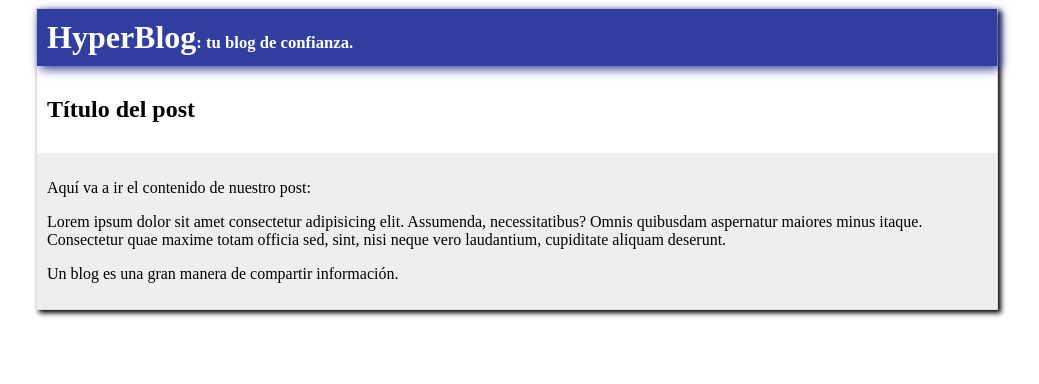
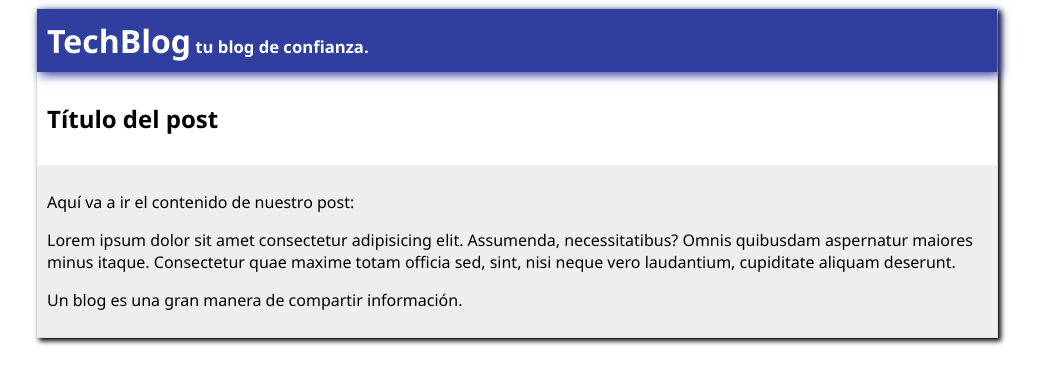
Before and after one commit to usuariopracticar/practice, a plain HTML site: page index.html in a window 1280 px wide. Shown: the whole page, without its empty margins (123-1162 px from the left). Drawn offline with Linux system fonts and the light colour scheme.

Commit message:
I modified header name, now is TechBlog and I added other font.

```diff
--- a/assets/css/index.css
+++ b/assets/css/index.css
@@ -5,7 +5,7 @@
   max-width: 960px;
   margin: auto;
   box-shadow: 3px 3px 5px #000;
-
+  font-family: 'Segoe UI', Tahoma, Geneva, Verdana, sans-serif;
 }
 
 .content {
--- a/index.html
+++ b/index.html
@@ -13,7 +13,7 @@
 
   <div class="container">
     <header>
-      <h1>HyperBlog<span><small>: tu blog de confianza.</small></span></h1>
+      <h1>TechBlog<span><small> tu blog de confianza.</small></span></h1>
     </header>
     <h2>Título del post</h2>
     <main class="content">
```
